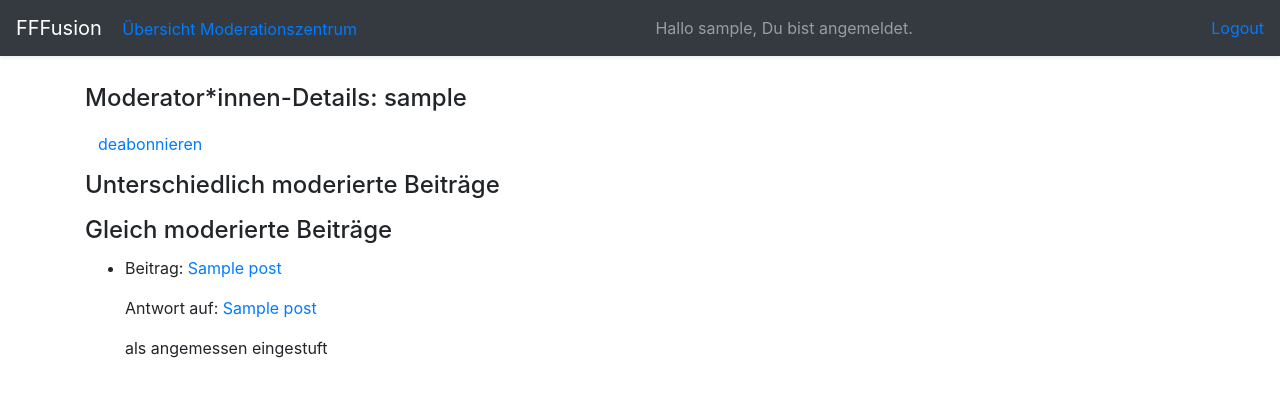
After one commit to datokrat/fffusion, a Django app: page /moderation/moderator/1 in a window 1280 px wide. The commit adds this page. Shown: the top 397 px of the page. Run offline with Django 3.2, Linux system fonts and the light colour scheme; a user stored in the database is signed in; tables that the repository leaves empty hold one stand-in row (values such as "Sample post"); some libraries are stand-ins or nearby versions.

```diff
--- a/core/models.py
+++ b/core/models.py
@@ -59,6 +59,9 @@ class ModeratedPost:
     def creator(self):
         return self.post.creator
 
+    def is_in_clipboard(self):
+        return ClipboardItem.objects.filter(owner=self.user, item=self.post).exists()
+
 class ModeratedReply:
     def __init__(self, reply, user):
         self.reply = reply
@@ -68,7 +71,10 @@ class ModeratedReply:
         return self.reply.id
 
     def my_moderation(self):
-        return self.reply.get_my_moderation(self.user)
+        return self.moderation_of(self.user)
+
+    def moderation_of(self, other_user):
+        return self.reply.get_my_moderation(other_user)
 
     def to_post(self):
         return ModeratedPost(self.reply.to_post, self.user)
@@ -132,3 +138,9 @@ class ReplyModeration(models.Model):
 class ModeratorSubscription(models.Model):
     subscriber = models.ForeignKey(User, on_delete=models.CASCADE, related_name="passive_moderator_subscriptions")
     moderator = models.ForeignKey(User, on_delete=models.CASCADE, related_name="active_moderator_subscriptions")
+
+# Clipboard
+
+class ClipboardItem(models.Model):
+    owner = models.ForeignKey(User, on_delete=models.CASCADE)
+    item = models.ForeignKey(Post, on_delete=models.CASCADE)
--- a/core/templates/fffusion/moderation_dashboard.html
+++ b/core/templates/fffusion/moderation_dashboard.html
@@ -15,6 +15,7 @@
         <p>Name: {{ moderator.user.username }}</p>
         <p>Moderierte Beiträge insgesamt: {{ moderator.all_moderations.count }}</p>
         <p>Übereinstimmung (# wie du moderierte Beiträge : # gleichzeitig mit dir moderierte Beiträge): {{ moderator.num_correlated_moderations }} : {{ moderator.common_moderations.count }}<p>
+        <p><a href="{% url "core:moderator_detail" modid=moderator.user.id %}">Details (hier auch klicken um zu deabonnieren)</a></p>
       </li>
       {% endfor %}
     </ul>
@@ -32,6 +33,7 @@
         <p>Name: {{ moderator.user.username }}</p>
         <p>Moderierte Beiträge insgesamt: {{ moderator.all_moderations.count }}</p>
         <p>Übereinstimmung (# wie du moderierte Beiträge : # gleichzeitig mit dir moderierte Beiträge): {{ moderator.num_correlated_moderations }} : {{ moderator.common_moderations.count }}<p>
+        <p><a href="{% url "core:moderator_detail" modid=moderator.user.id %}">Details (hier auch klicken um zu abonnieren)</a></p>
       </li>
       {% endfor %}
     </ul>
--- /dev/null
+++ b/core/templates/fffusion/moderator_detail.html
@@ -0,0 +1,55 @@
+{% extends "fffusion/base.html" %}
+
+{% block title %}Moderator*innen-Details{% endblock %}
+
+{% block content %}
+<div class="container">
+  <h1>Moderator*innen-Details: {{ moderator.user.username }}</h1>
+
+  <div>
+    {% if moderator.user == request.user and false %}
+    <!-- sich selbst abonnieren geht nicht... -->
+    {% elif moderator.does_moderate %}
+    <a class="btn btn-normal" href="{% url "core:moderator_unsubscribe" modid=moderator.user.id %}">deabonnieren</a>
+    {% else %}
+    <a class="btn btn-normal" href="{% url "core:moderator_subscribe" modid=moderator.user.id %}">abonnieren</a>
+    {% endif %}
+  </div>
+
+  <section>
+    <h1>Unterschiedlich moderierte Beiträge</h1>
+
+    <ul>
+      {% for r in dissent_replies %}
+        <li>
+          <p>Beitrag: <a href="{% url "core:post" postid=r.0.reply_post.id %}">{{r.0.reply_post.title}}</a></p>
+          <p>Antwort auf: <a href="{% url "core:post" postid=r.0.to_post.id %}">{{r.0.to_post.title}}</a></p>
+          {% if r.1 == 1 %}
+          <p>als angemessen eingestuft, von dir aber als unangemessen!</p>
+          {% else %}
+          <p>als unangemessen eingestuft, von dir aber als angemessen!</p>
+          {% endif %}
+        </li>
+      {% endfor %}
+    </ul>
+  </section>
+
+  <section>
+    <h1>Gleich moderierte Beiträge</h1>
+
+    <ul>
+      {% for r in consent_replies %}
+        <li>
+          <p>Beitrag: <a href="{% url "core:post" postid=r.0.reply_post.id %}">{{r.0.reply_post.title}}</a></p>
+          <p>Antwort auf: <a href="{% url "core:post" postid=r.0.to_post.id %}">{{r.0.to_post.title}}</a></p>
+          {% if r.1 == 1 %}
+          <p>als angemessen eingestuft</p>
+          {% else %}
+          <p>als unangemessen eingestuft</p>
+          {% endif %}
+        </li>
+      {% endfor %}
+    </ul>
+  </section>
+</div>
+{% endblock %}
--- a/core/urls.py
+++ b/core/urls.py
@@ -6,7 +6,15 @@ app_name="core"
 urlpatterns = [
     path("", views.dashboard, name="dashboard"),
     path("post/<int:postid>", views.post, name="post"),
+    path("edit_post/<int:postid>", views.edit_post, name="edit_post"),
     path("create_reply/to/<int:replytoid>", views.create_reply, name="create_reply"),
-    path("moderate/reply/<int:repid>/value/<str:value>", views.moderate_reply, name="moderate_reply"),
-    path("moderation_dashboard", views.moderation_dashboard, name="moderation_dashboard"),
+    path("reply_from_clipboard/<int:replytoid>", views.reply_from_clipboard, name="reply_from_clipboard"),
+    path("link_reply/to/<int:replytoid>/reply/<int:replyid>", views.link_reply, name="link_reply"),
+    path("moderation/reply/<int:repid>/value/<str:value>", views.moderate_reply, name="moderate_reply"),
+    path("moderation/dashboard", views.moderation_dashboard, name="moderation_dashboard"),
+    path("moderation/moderator/<int:modid>", views.moderator_detail, name="moderator_detail"),
+    path("moderation/subscribe/<int:modid>", views.moderator_subscribe, name="moderator_subscribe"),
+    path("moderation/unsubscribe/<int:modid>", views.moderator_unsubscribe, name="moderator_unsubscribe"),
+    path("clibpoard/new_item/<int:postid>", views.add_clipboard_item, name="add_clipboard_item"),
+    path("clibpoard/remove_item/<int:postid>", views.remove_clipboard_item, name="remove_clipboard_item"),
 ]
--- a/core/views.py
+++ b/core/views.py
@@ -4,7 +4,7 @@ from django.http import HttpResponse, HttpResponseRedirect
 from django.urls import reverse
 
 from .forms import CreatePostForm
-from .models import Post, Reply, ModeratedPost, ModeratedReply, UserEx
+from .models import Post, Reply, ModeratedPost, ModeratedReply, UserEx, ReplyModeration, ModeratorSubscription, ClipboardItem
 
 def dashboard(request):
     return render(request=request, template_name="fffusion/base.html")
@@ -35,6 +35,16 @@ def create_reply(request, replytoid):
             return HttpResponse("Du musst angemeldet sein, um Beiträge zu schreiben.")
     return render(request=request, template_name="fffusion/create_post.html", context={"reply_to": reply_to})
 
+def reply_from_clipboard(request, replytoid):
+    if not request.user.is_authenticated:
+        return HttpResponseRedirect(reverse("login"))
+
+    reply_to = get_object_or_404(Post.objects, id=replytoid)
+
+    clipboard_items = ClipboardItem.objects.filter(owner=request.user).all()
+
+    return render(request=request, template_name="fffusion/reply_from_clipboard.html", context={"clipboard_items": clipboard_items, "reply_to":reply_to})
+
 def moderate_reply(request, repid, value):
     if request.user.is_authenticated:
         reply = ModeratedReply(Reply.objects.get(id=repid), request.user)
@@ -54,6 +64,7 @@ def moderate_reply(request, repid, value):
 
 def moderation_dashboard(request):
     # TODO: asymptotic performance
+    # TODO: only when logged in
     moderator_candidates = [ UserEx(u, request.user) for u in User.objects.all() if not UserEx(u, request.user).does_moderate() ]
 
     num_all = lambda u: u.common_moderations().count()
@@ -64,3 +75,97 @@ def moderation_dashboard(request):
     moderators = [ UserEx(u, request.user) for u in request.user.passive_moderator_subscriptions.values_list("moderator", flat=True) ]
 
     return render(request=request, template_name="fffusion/moderation_dashboard.html", context={"moderator_candidates": moderator_candidates, "moderators": moderators})
+
+def moderator_detail(request, modid):
+    # TODO: only when logged in
+    moderator = UserEx(get_object_or_404(User.objects, id=modid), request.user)
+
+    moderated_replies = [ ModeratedReply(moderation.reply, request.user) for moderation in moderator.all_moderations().all() ]
+    dissent_replies = [ (reply, reply.moderation_of(moderator.user), reply.moderation_of(request.user)) for reply in moderated_replies if reply.moderation_of(request.user) != reply.moderation_of(moderator.user) ]
+    consent_replies = [ (reply, reply.moderation_of(moderator.user), reply.moderation_of(request.user)) for reply in moderated_replies if reply.moderation_of(request.user) == reply.moderation_of(moderator.user) ]
+
+    return render(request=request, template_name="fffusion/moderator_detail.html", context={"moderator": moderator, "dissent_replies": dissent_replies, "consent_replies": consent_replies})
+
+def moderator_subscribe(request, modid):
+    if not request.user.is_authenticated:
+        return HttpResponseRedirect(reverse("login"))
+
+    moderator = UserEx(get_object_or_404(User.objects, id=modid), request.user)
+
+    if not moderator.does_moderate():
+        subscription = ModeratorSubscription(subscriber=request.user, moderator=moderator.user)
+        subscription.full_clean()
+        subscription.save()
+
+    return HttpResponseRedirect(reverse("core:moderator_detail", kwargs={"modid":modid}))
+
+def moderator_unsubscribe(request, modid):
+    if not request.user.is_authenticated:
+        return HttpResponseRedirect(reverse("login"))
+
+    moderator = UserEx(get_object_or_404(User.objects, id=modid), request.user)
+
+    ModeratorSubscription.objects.filter(subscriber=request.user, moderator=moderator.user).delete()
+
+    return HttpResponseRedirect(reverse("core:moderator_detail", kwargs={"modid":modid}))
+
+def edit_post(request, postid):
+    if not request.user.is_authenticated:
+        return HttpResponseRedirect(reverse("login"))
+
+    post = get_object_or_404(Post.objects, id=postid)
+
+    if request.user.id != post.creator.id:
+        return HttpResponseRedirect(reverse("login"))
+
+    if request.method == "POST":
+        form = CreatePostForm(request.POST)
+        if form.is_valid():
+            ReplyModeration.objects.filter(reply__to_post=post).delete()
+            ReplyModeration.objects.filter(reply__reply_post=post).delete()
+            post.title = form.cleaned_data["title"]
+            post.content = form.cleaned_data["content"]
+            post.full_clean()
+            post.save()
+
+            return HttpResponseRedirect(reverse("core:post", kwargs={"postid": postid}))
+        print(form)
+        return HttpResponse("Fehler?")
+
+    return render(request=request, template_name="fffusion/edit_post.html", context={"post": post})
+
+def add_clipboard_item(request, postid):
+    if not request.user.is_authenticated:
+        return HttpResponseRedirect(reverse("login"))
+
+    post = get_object_or_404(Post.objects, id=postid)
+
+    if not ClipboardItem.objects.filter(owner=request.user, item=post).exists():
+        item = ClipboardItem(owner=request.user, item=post)
+        item.full_clean()
+        item.save()
+
+    return HttpResponseRedirect(reverse("core:post", kwargs={"postid": postid}))
+
+def remove_clipboard_item(request, postid):
+    if not request.user.is_authenticated:
+        return HttpResponseRedirect(reverse("login"))
+
+    post = get_object_or_404(Post.objects, id=postid)
+    ClipboardItem.objects.filter(owner=request.user, item=post).delete()
+
+    return HttpResponseRedirect(reverse("core:post", kwargs={"postid": postid}))
+
+def link_reply(request, replytoid, replyid):
+    if not request.user.is_authenticated:
+        return HttpResponseRedirect(reverse("login"))
+
+    to_post = get_object_or_404(Post.objects, id=replytoid)
+    reply_post = get_object_or_404(Post.objects, id=replyid)
+
+    if not Reply.objects.filter(to_post=to_post, reply_post=reply_post).exists():
+        reply = Reply(to_post=to_post, reply_post=reply_post)
+        reply.full_clean()
+        reply.save()
+
+    return HttpResponseRedirect(reverse("core:post", kwargs={"postid": replytoid}))
```
Also changed, not shown: core/templates/fffusion/edit_post.html (added, +29 -0 lines), core/templates/fffusion/post.html (+13 -0 lines), core/templates/fffusion/reply_from_clipboard.html (added, +20 -0 lines), core/migrations/0005_clipboarditem.py (added).
